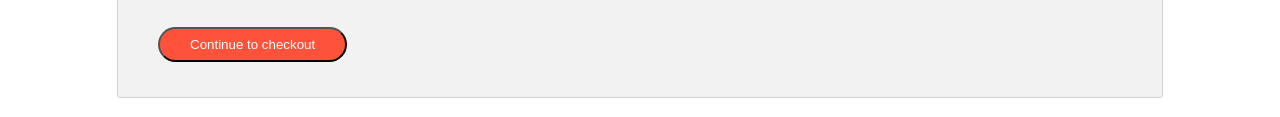
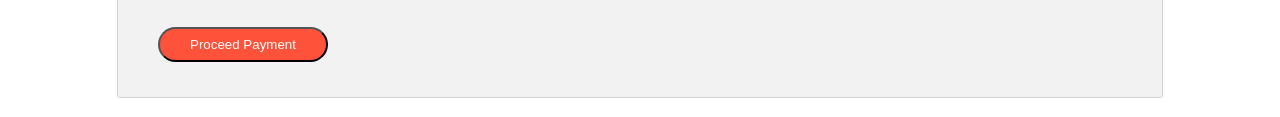
Before and after one commit to rniacyhr/Ecommerce, a plain HTML site: page checkout.html in a window 1280 px wide. Shown: the part 755-872 px from the top of the page. Drawn offline with nearby package versions, Linux system fonts and the light colour scheme.

Commit message:
changed button in checkout

```diff
--- a/checkout.html
+++ b/checkout.html
@@ -106,7 +106,7 @@
           <label>
             <input type="checkbox" checked="checked" name="sameadr"> Shipping address same as billing
           </label>
-          <input type="submit" value="Continue to checkout" class="btn">
+          <input type="submit" value="Proceed Payment" class="btn">
         </form>
       </div>
     </div>
```
